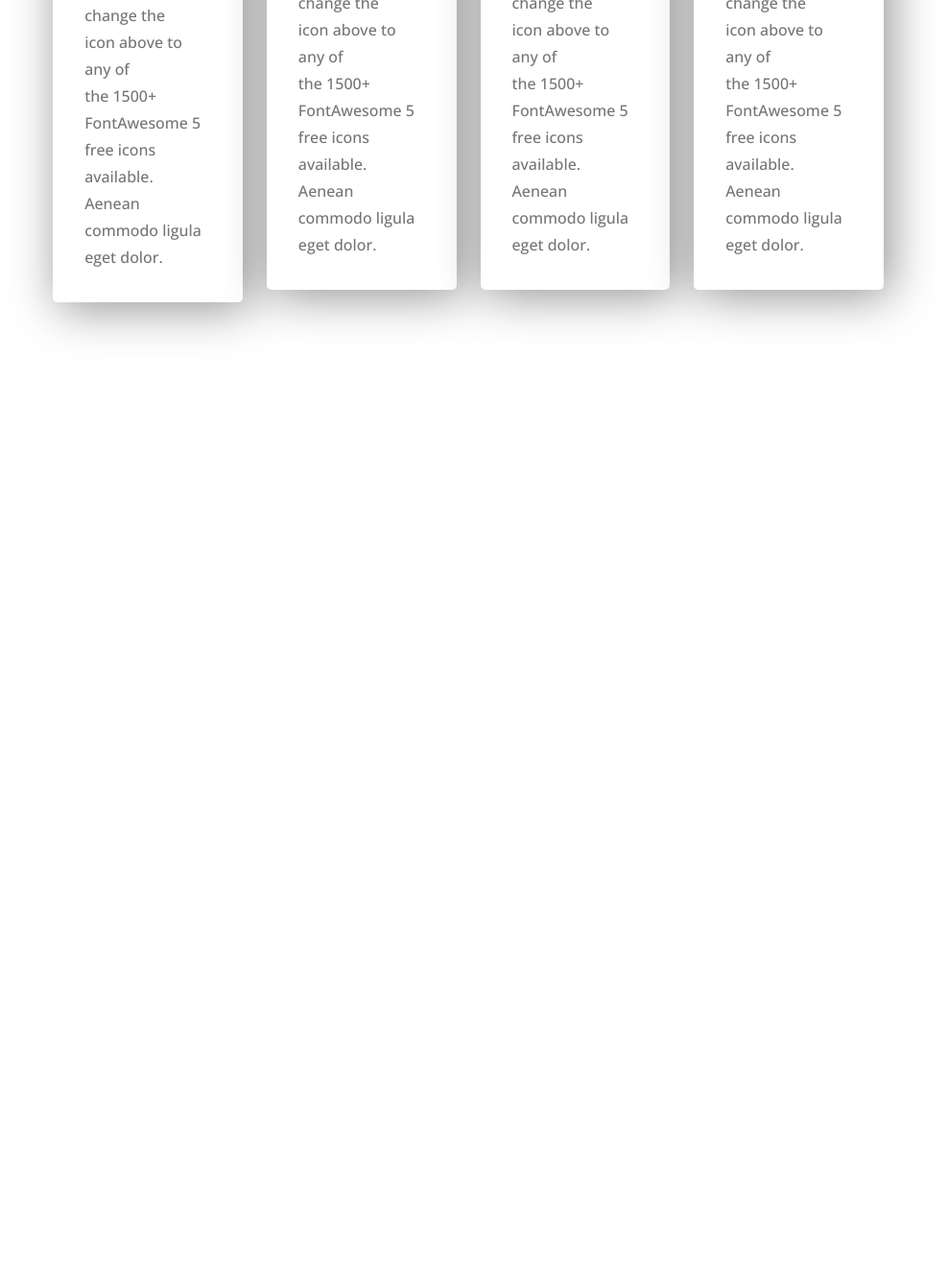
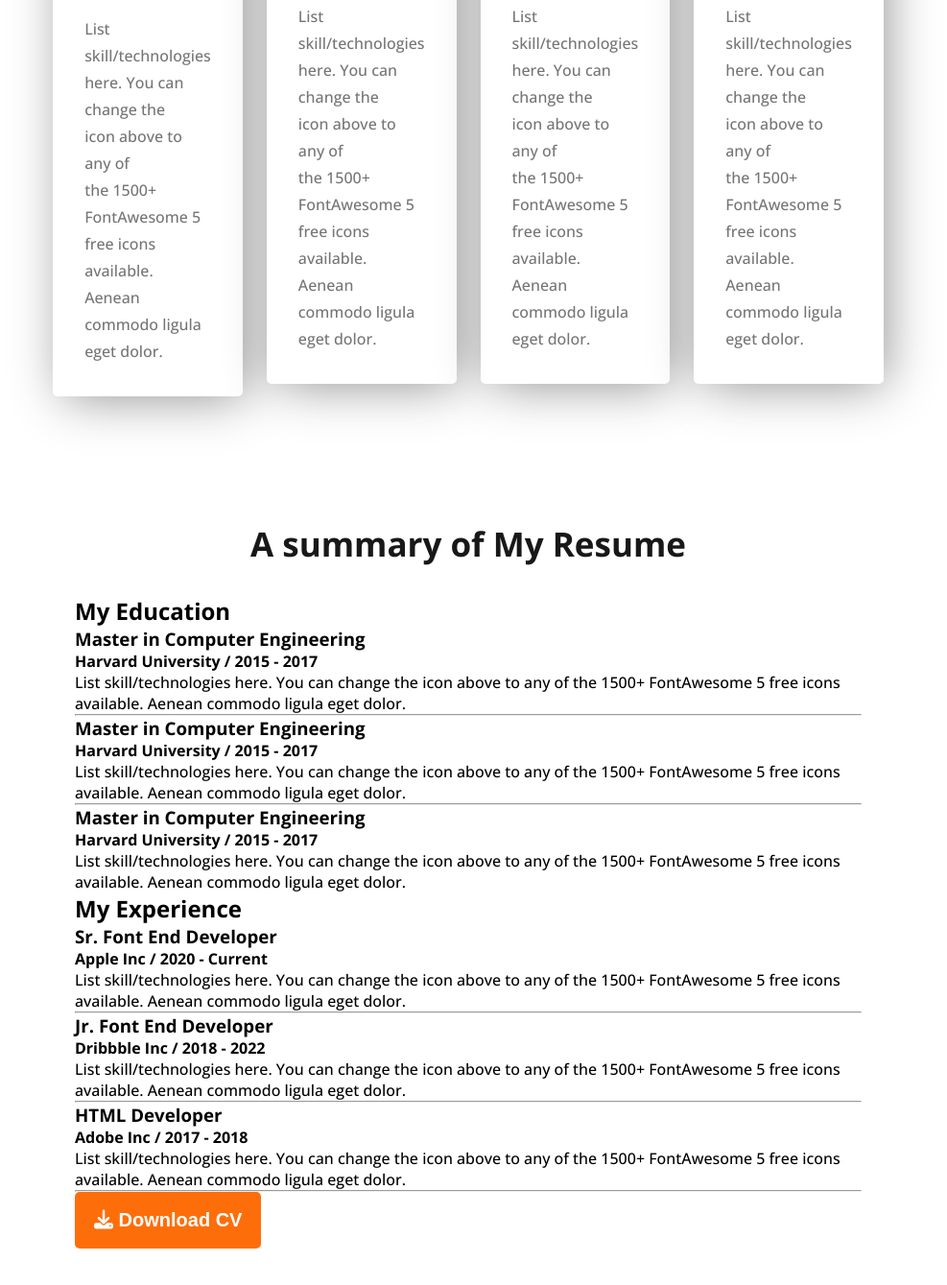
Before and after one commit to Fardus-Hassan/my-portfolio, a plain HTML site: page index.html in a window 1280 px wide. Shown: the part 2269-3608 px from the top of the page at 96% size, without its empty margins (152-1139 px from the left). Before the commit the page ends 2714 px from the top, so only its background shows below. Drawn offline with nearby package versions, Linux system fonts and the light colour scheme.

Commit message:
markup resume section

```diff
--- a/index.html
+++ b/index.html
@@ -82,6 +82,59 @@
                 </div>
             </div>
         </section>
+        <section class="resume">
+            <h2 class="sec-tittle">A summary of My Resume</h2>
+            <div class="edu-exp">
+                <div class="education">
+                    <h2>My Education</h2>
+                    <div class="deg">
+                        <h3 class="deg-name">Master in Computer Engineering</h3>
+                        <h4 class="deg-date">Harvard University / 2015 - 2017</h4>
+                        <p>List skill/technologies here. You can change the icon above
+                            to any of the 1500+ FontAwesome 5 free icons available. Aenean commodo ligula eget dolor.</p>
+                            <hr>
+                    </div>
+                    <div class="deg">
+                        <h3 class="deg-name">Master in Computer Engineering</h3>
+                        <h4 class="deg-date">Harvard University / 2015 - 2017</h4>
+                        <p>List skill/technologies here. You can change the icon above
+                            to any of the 1500+ FontAwesome 5 free icons available. Aenean commodo ligula eget dolor.</p>
+                            <hr>
+                    </div>
+                    <div class="deg">
+                        <h3 class="deg-name">Master in Computer Engineering</h3>
+                        <h4 class="deg-date">Harvard University / 2015 - 2017</h4>
+                        <p>List skill/technologies here. You can change the icon above
+                            to any of the 1500+ FontAwesome 5 free icons available. Aenean commodo ligula eget dolor.</p>
+                    </div>
+                </div>
+                <div class="experience">
+                    <h2 class="quality">My Experience</h2>
+                    <div class="deg">
+                        <h3 class="deg-name">Sr. Font End Developer</h3>
+                        <h4 class="deg-date">Apple Inc / 2020 - Current</h4>
+                        <p>List skill/technologies here. You can change the icon above
+                            to any of the 1500+ FontAwesome 5 free icons available. Aenean commodo ligula eget dolor.</p>
+                            <hr>
+                    </div>
+                    <div class="deg">
+                        <h3 class="deg-name">Jr. Font End Developer</h3>
+                        <h4 class="deg-date">Dribbble Inc / 2018 - 2022</h4>
+                        <p>List skill/technologies here. You can change the icon above
+                            to any of the 1500+ FontAwesome 5 free icons available. Aenean commodo ligula eget dolor.</p>
+                            <hr>
+                    </div>
+                    <div class="deg">
+                        <h3 class="deg-name">HTML Developer</h3>
+                        <h4 class="deg-date">Adobe Inc / 2017 - 2018</h4>
+                        <p>List skill/technologies here. You can change the icon above
+                            to any of the 1500+ FontAwesome 5 free icons available. Aenean commodo ligula eget dolor.</p>
+                            <hr>
+                    </div>
+                </div>
+            </div>
+            <button class="btn-download"><i class="fa-solid fa-download"></i> Download CV</button>
+        </section>
     </main>
     <footer>
 
--- a/style/style.css
+++ b/style/style.css
@@ -153,6 +153,8 @@ main {
     padding: 0 230px;
 }
 
+/* about section */
+
 .about-sec {
     border-radius: 10px;
     background: #FFF8F3;
@@ -166,12 +168,28 @@ main {
 .about-info {
     display: flex;
     align-items: center;
-    justify-content: space-around;
+    justify-content: center;
+    gap: 50px;
 
 }
 
 section {
     margin-bottom: 130px;
+}
+
+.about-sec .about-info .info>p {
+    color: #757575;
+    text-align: center;
+    font-size: 20px;
+    font-weight: 400;
+    line-height: 30px;
+}
+
+.about-sec .about-info .info>h4 {
+    color:  #474747;
+    font-size: 20px;
+    font-weight: 700;
+    line-height: 30px;
 }
 
 /* what i do */
@@ -180,7 +198,7 @@ section {
     padding: 33px;
     border-radius: 5px;
     background: #FFF;
-    box-shadow:6px 6px 50px 0px rgba(0, 0, 0, 0.445);
+    box-shadow: 6px 6px 50px -5px rgba(0, 0, 0, 0.445);
 }
 
 .skills {
@@ -204,3 +222,5 @@ section {
     font-weight: 700;
     margin: 28px 0 20px;
 }
+
+/* resume */
```
